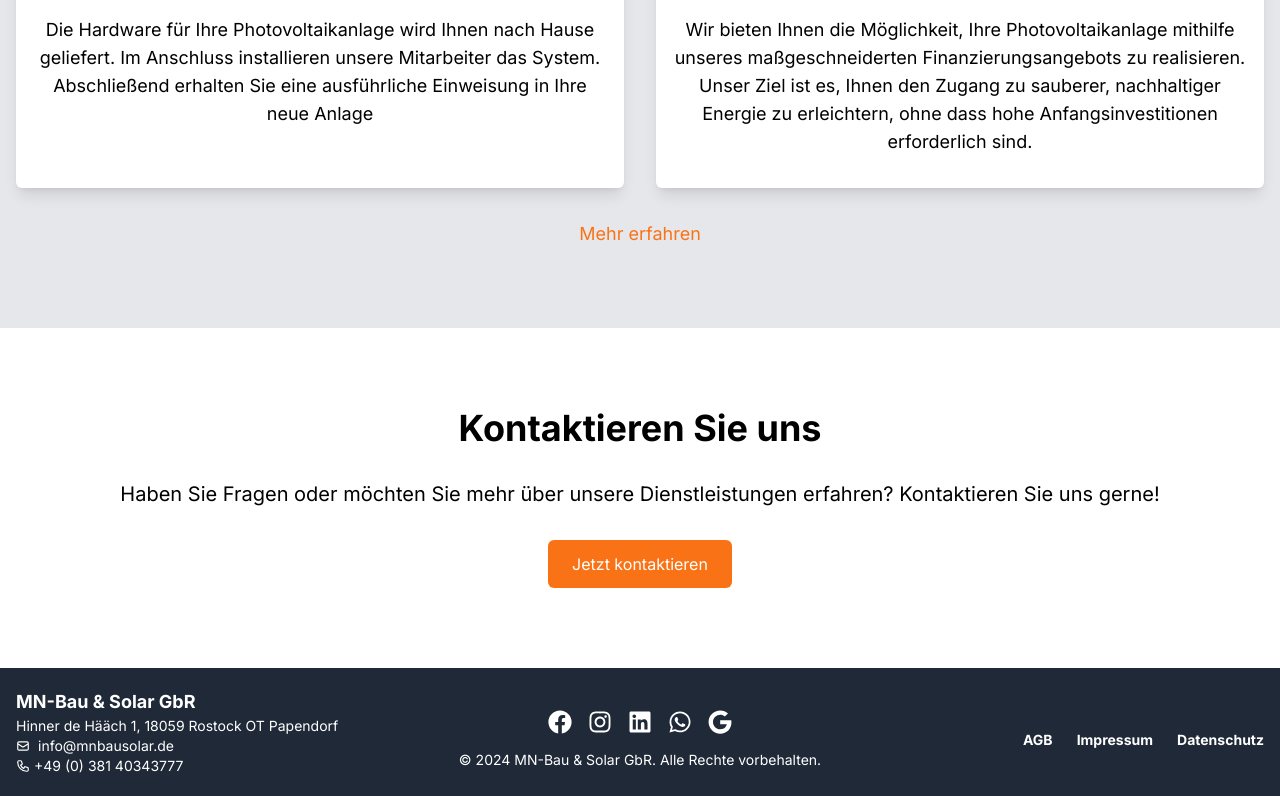
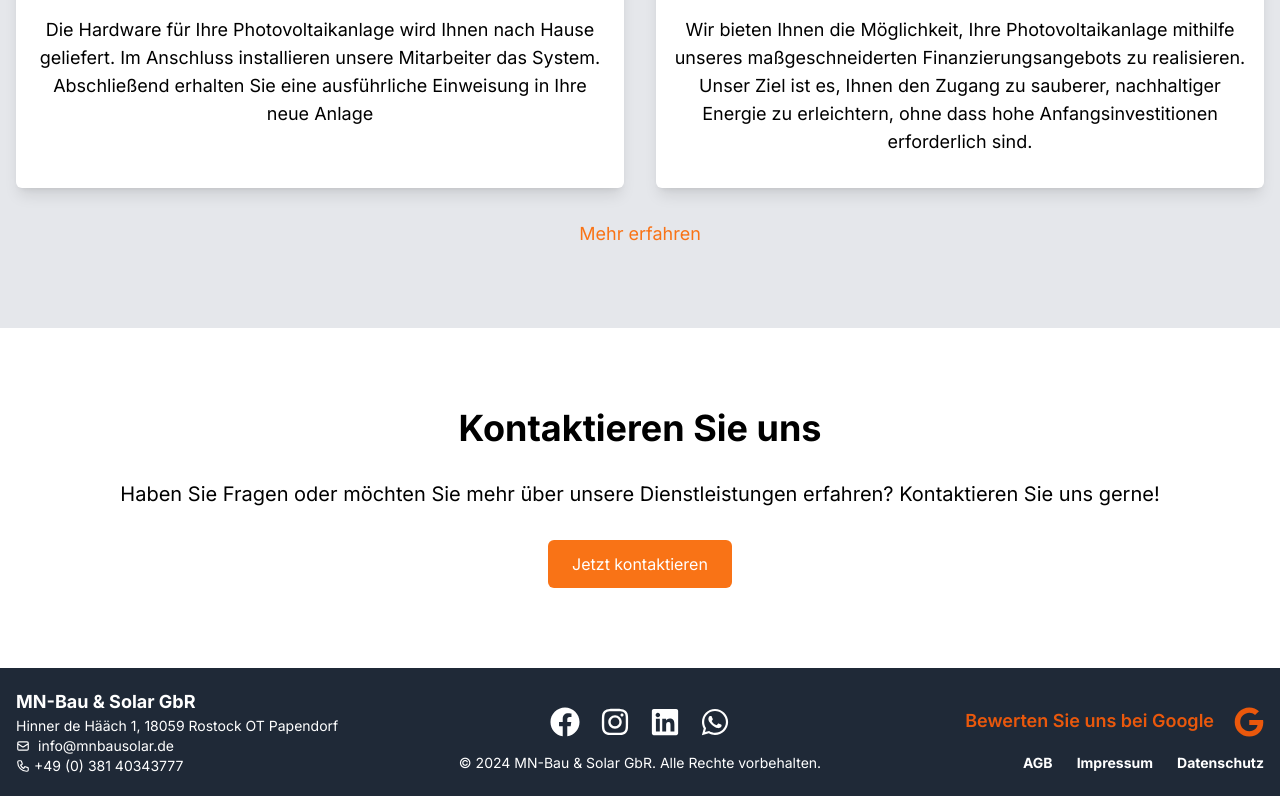
Before and after one commit to TheRealFlow/mn-bau-solar, a Next.js app: page / in a window 1280 px wide. Shown: the part 1580-2376 px from the top of the page. Built offline with nearby package versions, Linux system fonts and the light colour scheme.

Commit message:
fixed import and footer link

```diff
--- a/app/components/Footer.jsx
+++ b/app/components/Footer.jsx
@@ -41,12 +41,12 @@ const Footer = () => {
         </div>
         {/* Mittig */}
         <div className="w-full md:w-1/3 text-center">
-          <div className="flex justify-center space-x-4">
+          <div className="flex justify-center space-x-5">
             <Link
               href="https://www.facebook.com/people/MN-Bau-Solar-GbR/100082861136495/"
               target="_blank"
               rel="noopener noreferrer"
-              className="text-white hover:text-orange-600 text-2xl"
+              className="text-white hover:text-orange-600 text-3xl"
             >
               <FaFacebook />
             </Link>
@@ -54,7 +54,7 @@ const Footer = () => {
               href="https://www.instagram.com/mnbausolar/"
               target="_blank"
               rel="noopener noreferrer"
-              className="text-white hover:text-orange-600 text-2xl"
+              className="text-white hover:text-orange-600 text-3xl"
             >
               <FaInstagram />
             </Link>
@@ -62,7 +62,7 @@ const Footer = () => {
               href="https://www.linkedin.com/in/jens-meiwald-768a79249/"
               target="_blank"
               rel="noopener noreferrer"
-              className="text-white hover:text-orange-600 text-2xl"
+              className="text-white hover:text-orange-600 text-3xl"
             >
               <FaLinkedin />
             </Link>
@@ -70,17 +70,9 @@ const Footer = () => {
               href="https://web.whatsapp.com/send?phone=4915146395042"
               target="_blank"
               rel="noopener noreferrer"
-              className="text-white hover:text-orange-600 text-2xl"
+              className="text-white hover:text-orange-600 text-3xl"
             >
               <FaWhatsapp />
-            </Link>
-            <Link
-              href="https://www.google.de/search?sca_esv=3c569254cd59810a&sxsrf=ACQVn0-wUXyrPaVGNCXvYuxQJc2_qUsIhA:1710205613004&uds=AMwkrPtyB8MsmozA4Lwzqy2G2HCu6ob01DzknnhsvKfzUl3NCFACw5rCcw0OijEm9dTM_Q-3kxHsn4sYtDImh1ORihlj1IdlMhfMFrGeKzpgPLYoF_6ZAXsvCwRsJs_uqSPTPwGrMnpu&si=AKbGX_rcuucMgom2rba1cdwsvM2SVoIkP2btyqGMV4t0GuHIs4sGV_1tpuqR0YHG4Rzd9SfPWRARqf7nZwpVBitvihJ7cJGoPC_OpegrlmuYmhWaD30smhQ%3D&q=MNBau+%26+Solar+GbR+Rezensionen&sa=X&ved=2ahUKEwi49LiwxO2EAxWlnf0HHd_TD90Q3PALegQIXBAF&cshid=1710205744166576&biw=1920&bih=968"
-              target="_blank"
-              rel="noopener noreferrer"
-              className="text-white hover:text-orange-600 text-2xl"
-            >
-              <FaGoogle />
             </Link>
           </div>
           <p className="mt-4">
@@ -89,7 +81,23 @@ const Footer = () => {
           </p>
         </div>
         {/* Rechtsbündig */}
-        <div className="w-full md:w-1/3">
+        <div className="w-full md:w-1/3 space-y-4">
+          <div className="flex justify-center md:justify-end space-x-5">
+            <a
+              href="https://www.google.de/search?sca_esv=3c569254cd59810a&sxsrf=ACQVn0-wUXyrPaVGNCXvYuxQJc2_qUsIhA:1710205613004&uds=AMwkrPtyB8MsmozA4Lwzqy2G2HCu6ob01DzknnhsvKfzUl3NCFACw5rCcw0OijEm9dTM_Q-3kxHsn4sYtDImh1ORihlj1IdlMhfMFrGeKzpgPLYoF_6ZAXsvCwRsJs_uqSPTPwGrMnpu&si=AKbGX_rcuucMgom2rba1cdwsvM2SVoIkP2btyqGMV4t0GuHIs4sGV_1tpuqR0YHG4Rzd9SfPWRARqf7nZwpVBitvihJ7cJGoPC_OpegrlmuYmhWaD30smhQ%3D&q=MNBau+%26+Solar+GbR+Rezensionen&sa=X&ved=2ahUKEwi49LiwxO2EAxWlnf0HHd_TD90Q3PALegQIXBAF&cshid=1710205744166576&biw=1920&bih=968"
+              className="text-lg font-semibold text-orange-600"
+            >
+              Bewerten Sie uns bei Google
+            </a>
+            <Link
+              href="https://www.google.de/search?sca_esv=3c569254cd59810a&sxsrf=ACQVn0-wUXyrPaVGNCXvYuxQJc2_qUsIhA:1710205613004&uds=AMwkrPtyB8MsmozA4Lwzqy2G2HCu6ob01DzknnhsvKfzUl3NCFACw5rCcw0OijEm9dTM_Q-3kxHsn4sYtDImh1ORihlj1IdlMhfMFrGeKzpgPLYoF_6ZAXsvCwRsJs_uqSPTPwGrMnpu&si=AKbGX_rcuucMgom2rba1cdwsvM2SVoIkP2btyqGMV4t0GuHIs4sGV_1tpuqR0YHG4Rzd9SfPWRARqf7nZwpVBitvihJ7cJGoPC_OpegrlmuYmhWaD30smhQ%3D&q=MNBau+%26+Solar+GbR+Rezensionen&sa=X&ved=2ahUKEwi49LiwxO2EAxWlnf0HHd_TD90Q3PALegQIXBAF&cshid=1710205744166576&biw=1920&bih=968"
+              target="_blank"
+              rel="noopener noreferrer"
+              className="text-3xl text-orange-600"
+            >
+              <FaGoogle />
+            </Link>
+          </div>
           <ul className="flex space-x-6 md:justify-end justify-center">
             <li>
               <Link
--- a/app/page.js
+++ b/app/page.js
@@ -1,3 +1,5 @@
+"use client";
+
 import Link from "next/link";
 import { useRouter } from "next/navigation";
 
```
